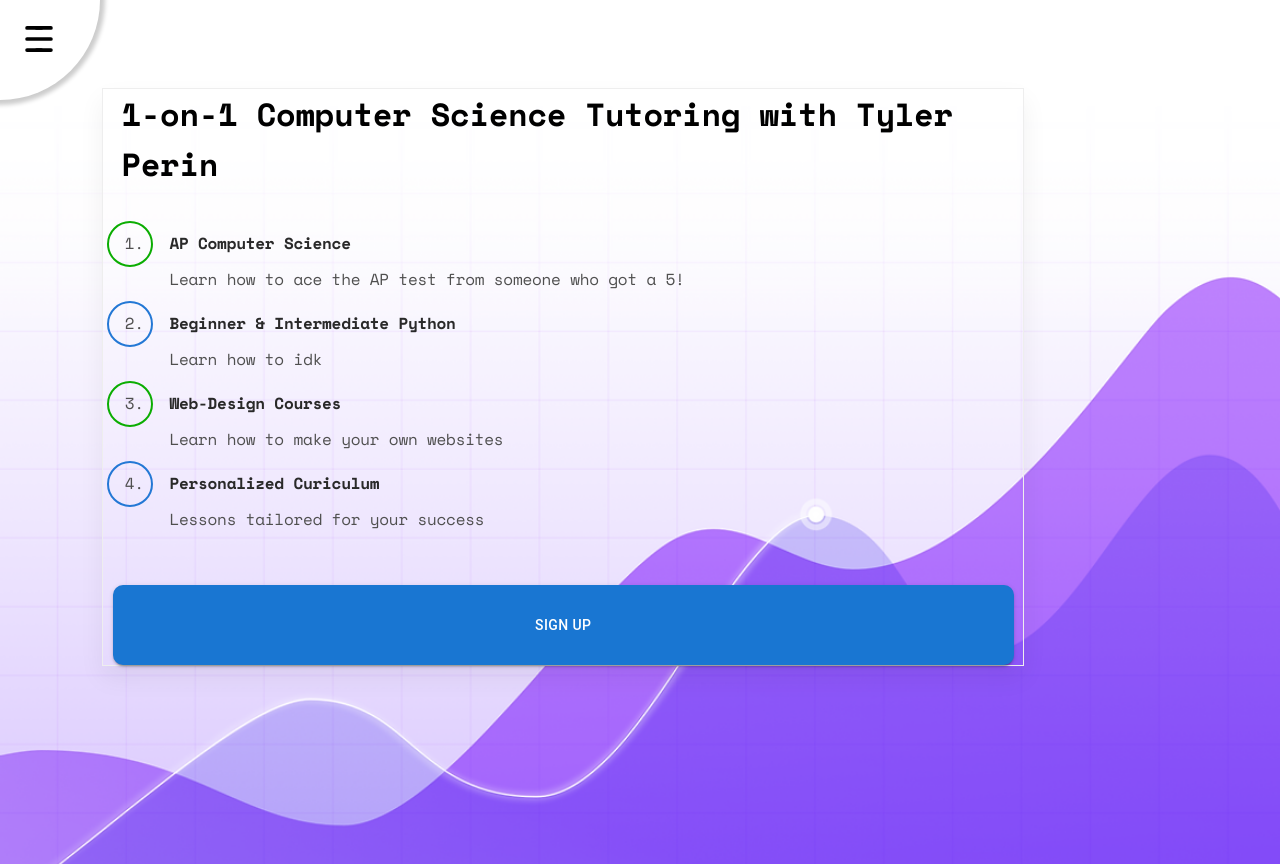
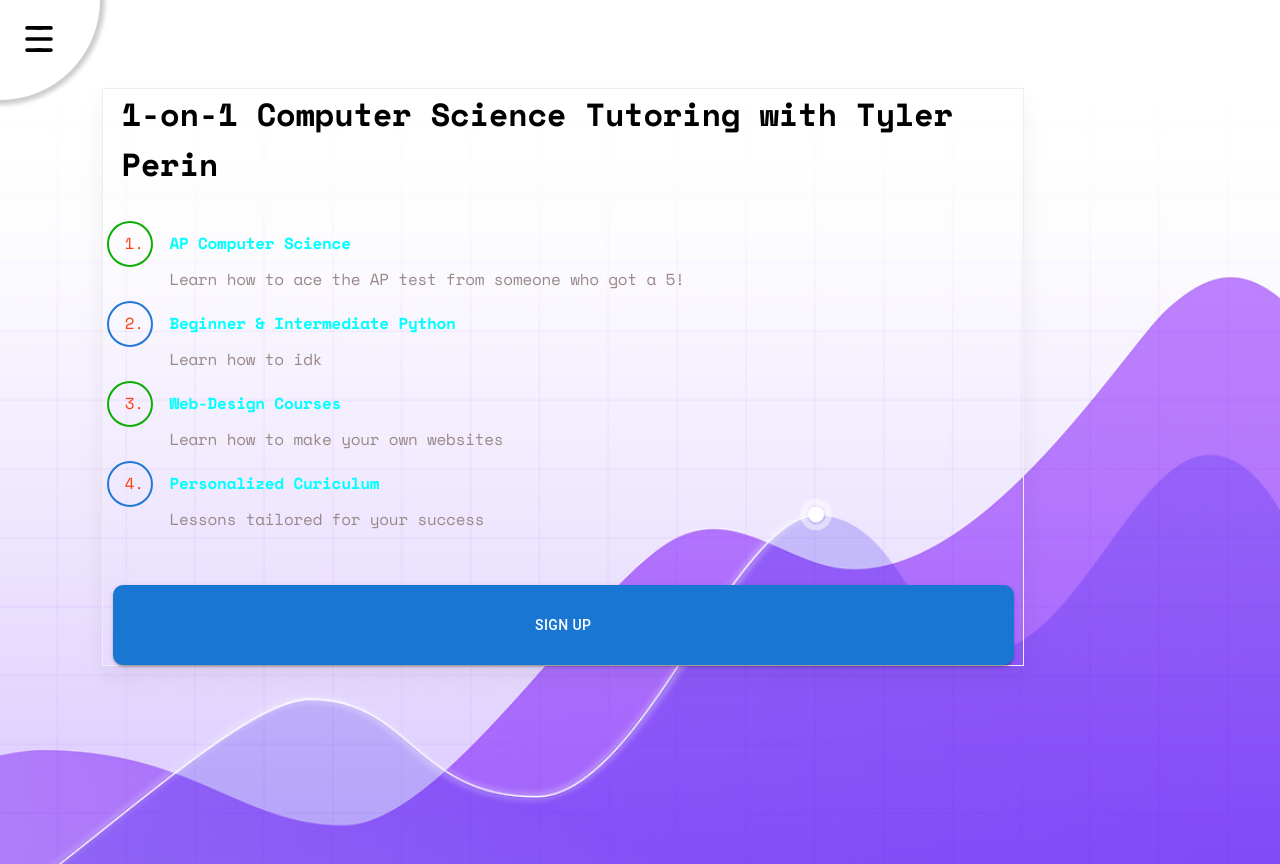
Before and after one commit to perintyler/MyPage, a React (Create React App) app: page /tutoring in a window 1280 px wide. Built offline with nearby package versions, Linux system fonts and the light colour scheme; a web font is replaced by a local one.

Commit message:
numbered list styling

```diff
--- a/src/tutoring/NumberedList.css
+++ b/src/tutoring/NumberedList.css
@@ -17,9 +17,12 @@
   text-align: left;
 }
 
-.numbered-list ol { padding-left: 50px; }
+.numbered-list ol {
+  padding-left: 50px;
+}
+
 .numbered-list li {
-  color: #4F4F4F;
+  color: #FC440F;
   padding-left: 16px;
   margin-top: 24px;
   position: relative;
@@ -39,7 +42,13 @@
   }
 }
 
-.numbered-list strong { color: #292929; }
+.numbered-list p {
+  color: #998888;
+}
+
+.numbered-list strong {
+  color: #00FFFF;
+}
 
 .numbered-list ol.alternating-colors {
   li:nth-child(odd):before { border-color: #0BAD02; }
```
